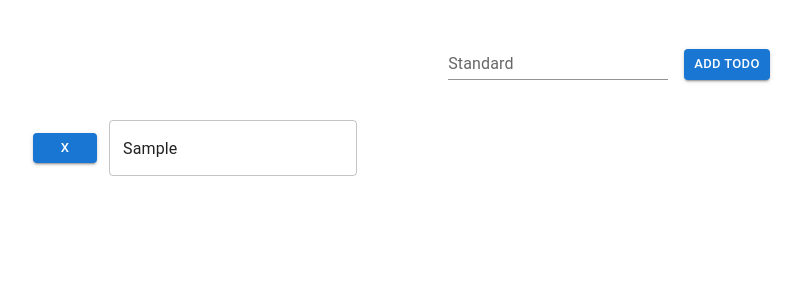
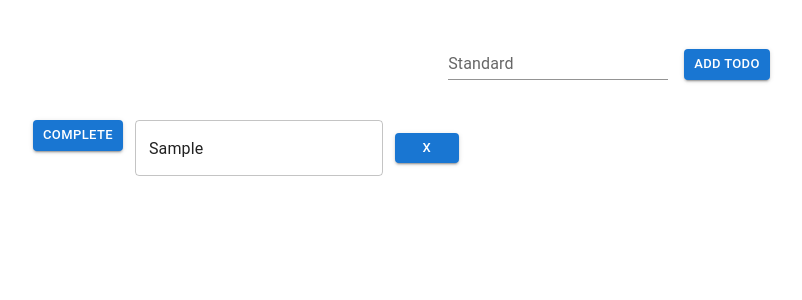
Before and after one commit to anthonyzamarro/todo, a React (Create React App) app: page / in a window 1280 px wide. Both pictures are taken after typing "Sample" into the empty fields and a click on the button "ADD TODO". Shown: the top 300 px of the page, without its empty margins (31-833 px from the left). Built offline with nearby package versions, Linux system fonts and the light colour scheme.

Commit message:
add toggle for completed todos

```diff
--- a/src/App.tsx
+++ b/src/App.tsx
@@ -5,8 +5,8 @@ import Todo from './components/Todo';
 import TodoList from './components/TodoList';
 
 const App: React.FC = () => {
-  const [todoText,updateTodoText] = useState('');
-  const [todoId, updateTodoId] = useState(0);
+  const [todoText,updateTodoText] = useState<string>('');
+  const [todoId, updateTodoId] = useState<number>(0);
 
   const updateText = (t: string) => {
     updateTodoText(t);
--- a/src/components/Todo.tsx
+++ b/src/components/Todo.tsx
@@ -1,5 +1,6 @@
 import React, { useState } from 'react';
 import TextField from '@mui/material/TextField';
+import { Button } from '@mui/material';
 
 interface Props {
     text: string,
@@ -8,20 +9,35 @@ interface Props {
 
 const Todo: React.FC<Props> = ({ text, id }) => {
     const [todoText, updateTodoText] = useState<string>(text);
+    const [todoComplete, updateTodoComplete] = useState<boolean>(false);
 
     const handleChange = (e: React.ChangeEvent<HTMLInputElement>) => {
         updateTodoText(e.target.value);
     }
 
+     const handleComplete = () => {
+      updateTodoComplete(!todoComplete);
+    }
+
     return (
         <>
             {
-                text !== "" &&
+                <div>
+                <Button
+                    variant="contained"
+                    size="small"
+                    sx={{
+                      mr: '12px'
+                    }}
+                    onClick={e => handleComplete()}
+                  > Complete </Button>
                 <TextField
                     onChange={(e: React.ChangeEvent<HTMLInputElement>) => handleChange(e)}
                     value={todoText}
                     data-id={id}
+                    disabled={todoComplete}
                 />
+                </div>
             }
         </>
     )
--- a/src/components/TodoList.tsx
+++ b/src/components/TodoList.tsx
@@ -36,23 +36,21 @@ const TodoList: React.FC<Props> = (props: any) => {
                   disablePadding
                   key={todoItem.id}
                 >
+                <Todo
+                  text={todoItem.text}
+                  id={todoItem.id}
+                />
                 <Button
                   variant="contained"
                   size="small"
                   sx={{
-                    mr: '12px'
+                    ml: '12px'
                   }}
                   onClick={e => handleDelete(todoItem.id)}
-                >
-                X
-                </Button>
-                <Todo
-                  text={todoItem.text}
-                  id={todoItem.id}
-                />
+                > X </Button>
                 </ListItem>
                 :
-                <div key={0}></div>
+                <div key={-1}></div>
                 )
             }) }
           </List>
```
